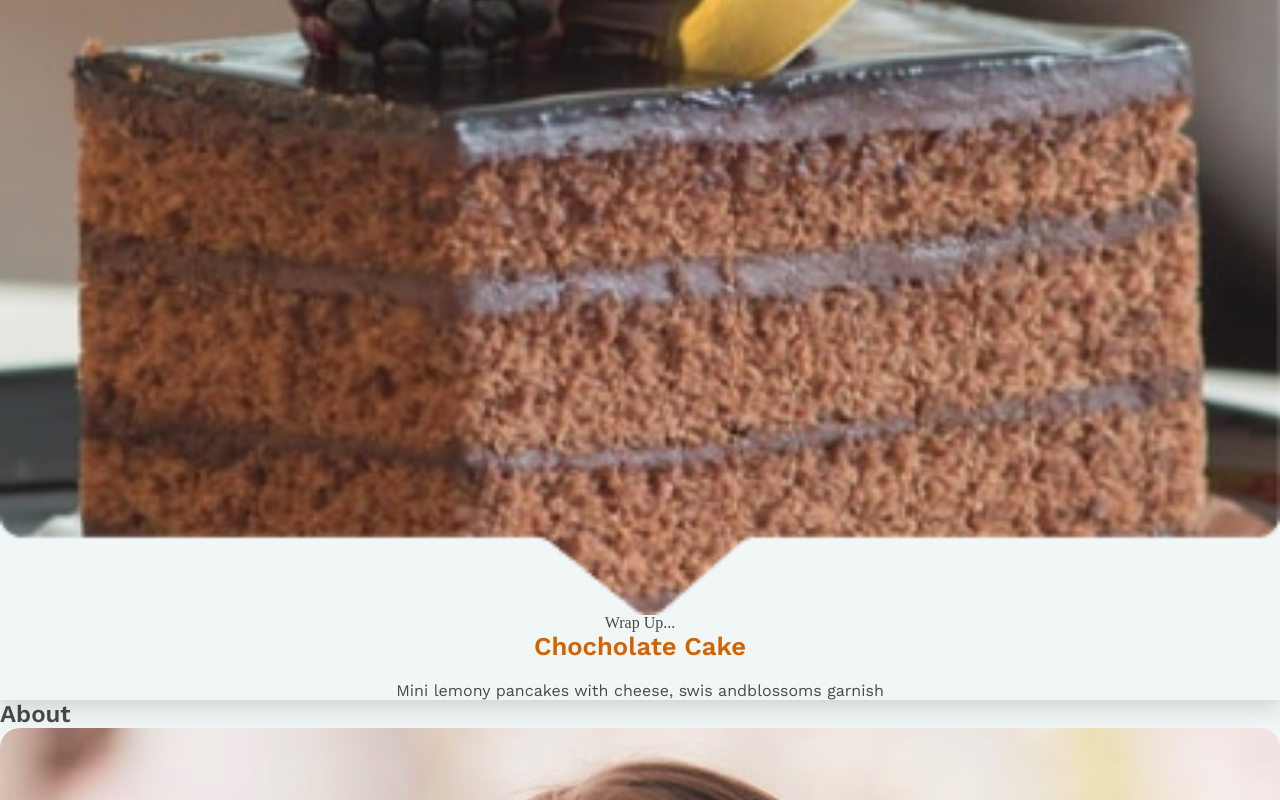
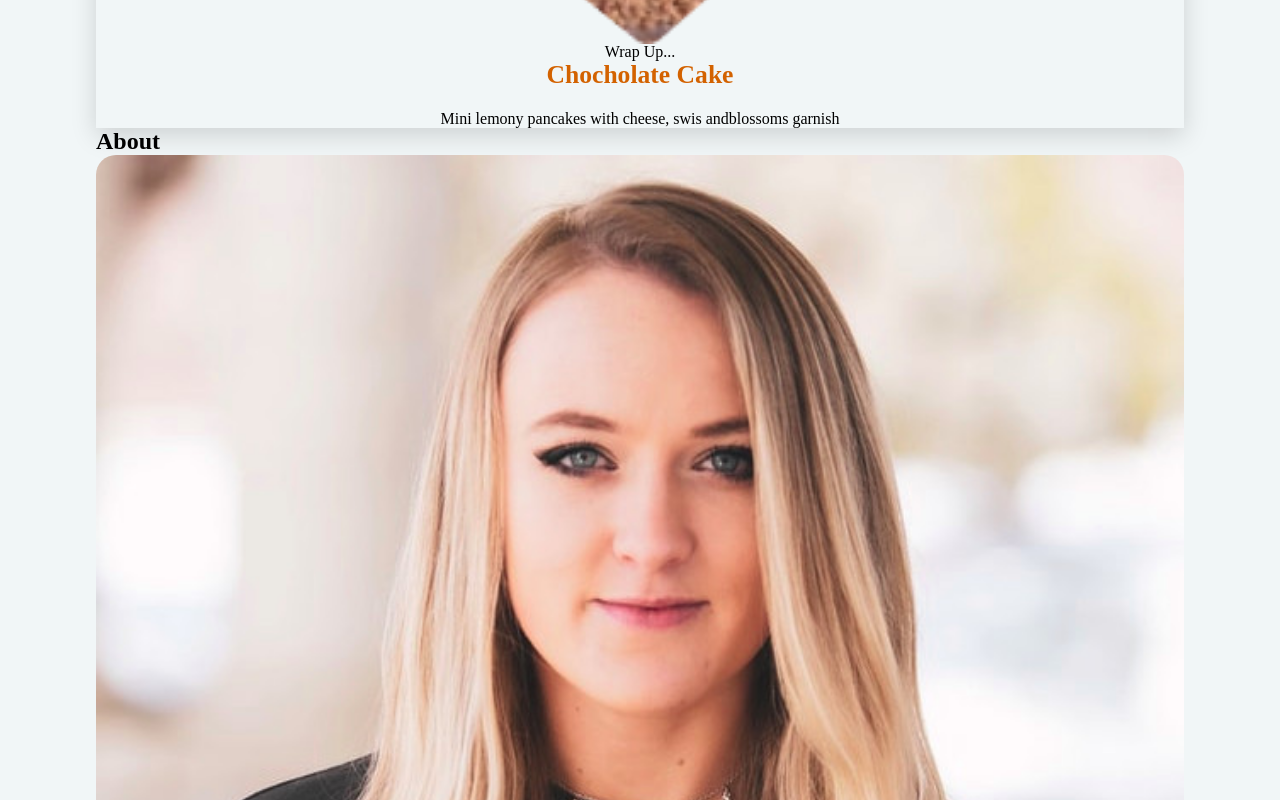
Before and after one commit to M-Tee/Kathys-Kitchen, a Vue app: page / in a window 1280 px wide. Shown: the part 4100-4900 px from the top of the page. Built offline with nearby package versions, Linux system fonts and the light colour scheme; a web font is replaced by a local one.

Commit message:
adjust margins and cleanup code

```diff
--- a/src/App.vue
+++ b/src/App.vue
@@ -15,8 +15,11 @@
       <!-- <router-view /> -->
       <Home> </Home>
     </div>
-    <Menu id="menu"/>
-    <About id="about"/>
+    <div id="margin">
+      <Menu id="menu" />
+      <Services id="services" />
+      <About id="about" />
+    </div>
   </div>
 </template>
 
@@ -24,16 +27,16 @@
 import Home from "./components/Home";
 import Menu from "./components/Menu";
 import About from "./components/About";
+import Services from "./components/Services";
 
 export default {
   name: "app",
   components: {
     Home,
     Menu,
-    About
+    About,
+    Services,
   },
-
-
 };
 </script>
 
@@ -46,11 +49,9 @@ export default {
 }
 
 #app {
-  font-family: "Work Sans", sans-serif;
   -webkit-font-smoothing: antialiased;
   -moz-osx-font-smoothing: grayscale;
   /* text-align: center; */
-  color: rgba(0, 0, 0, 0.7);
   background: #f1f6f7;
 }
 
@@ -73,7 +74,7 @@ export default {
   padding-top: 70px;
   margin-right: 70px;
   font-weight: 400;
-  font-size: 1.4vw;
+  font-size: 1em;
   line-height: 28px;
   letter-spacing: 0.2em;
 }
@@ -90,7 +91,9 @@ export default {
 #nav a.router-link-exact-active {
   /* color: #D36200; */
 }
-
+#margin {
+  margin: 13px 6em;
+}
 /* Media Queries */
 @media only screen and (max-width: 768px) {
   .backgroundImg {
@@ -103,6 +106,15 @@ export default {
   }
 }
 
+#services {
+  background: rgba(225, 236, 242, 0.59);
+}
+@media only screen and (max-width: 768px) {
+  #nav {
+    font-size: 0.8rem;
+  }
+}
+
 @media only screen and (max-width: 500px) {
   .backgroundImg {
     height: 60vh;
--- a/src/components/card.vue
+++ b/src/components/card.vue
@@ -20,8 +20,7 @@ export default {
 .card{
   flex-basis: 25%;
   background-color: #f1f6f7;
-  margin: 0 20px 40px;
-  /* padding: 20px; */
+  margin: 0 30px 60px;
   box-shadow: 0px 8px 24px rgba(0, 0, 0, 0.15);
   border-radius: 20px;
   text-align: left;
```
Also changed, not shown: src/components/Menu.vue (+5 -5 lines).
